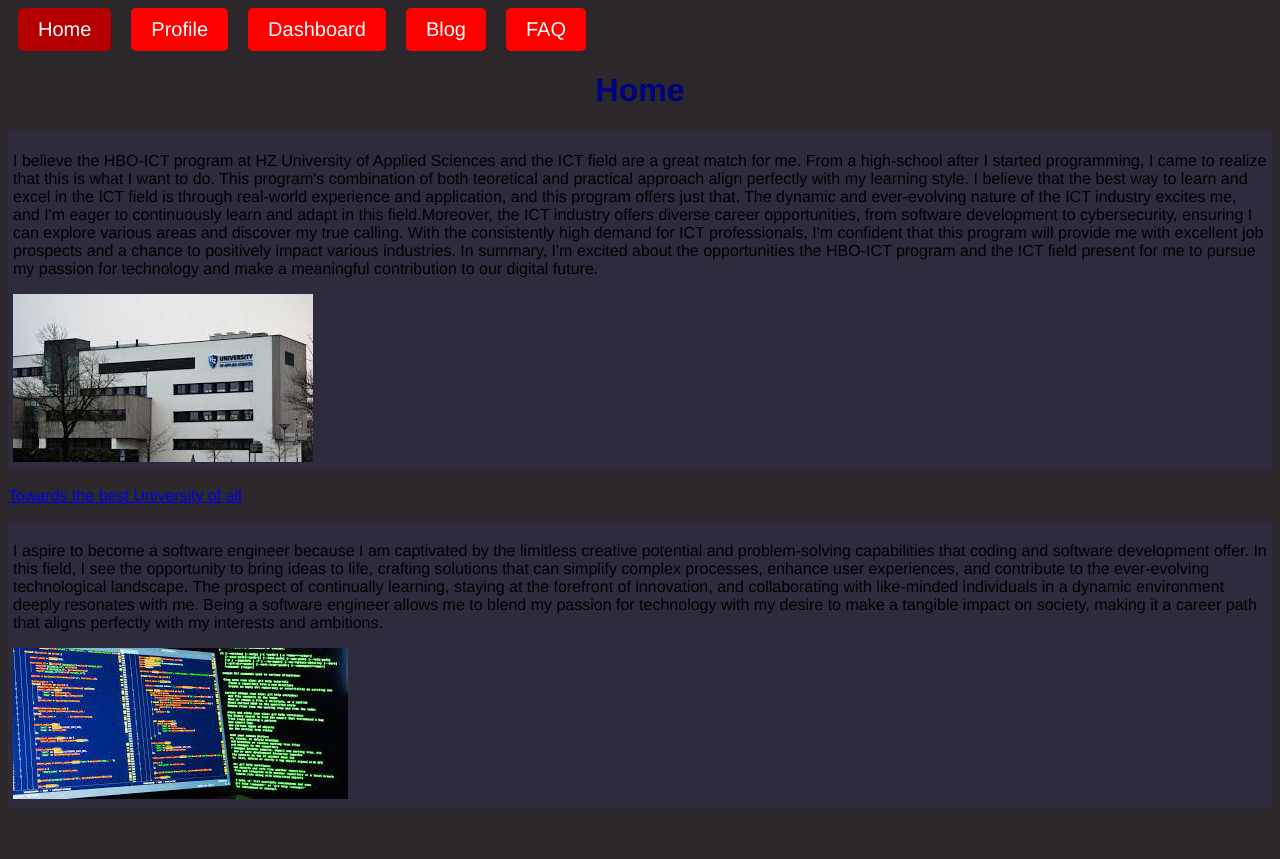
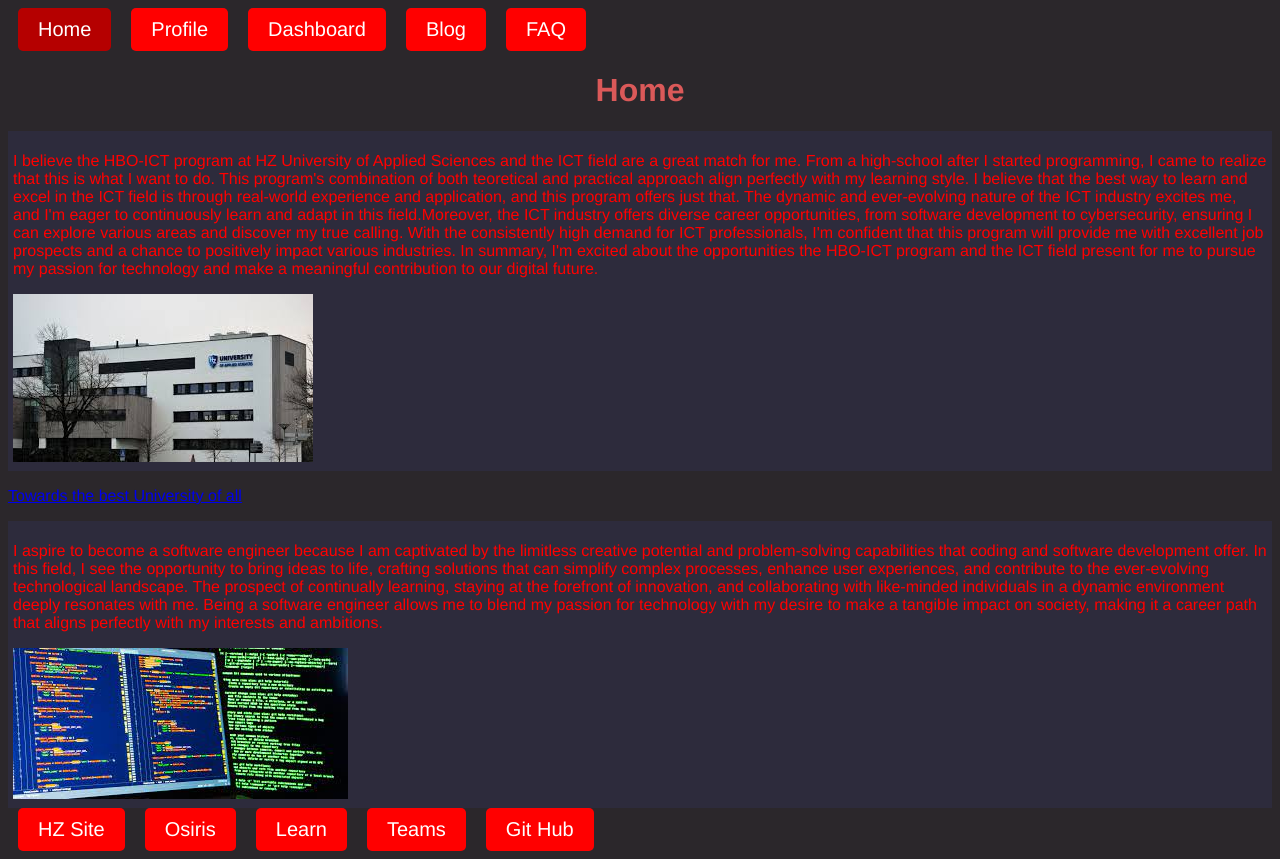
Before and after one commit to Gogu101/.github.io, a plain HTML site: page index.html in a window 1280 px wide. Before the commit the page ends 816 px from the top, so only its background shows below. Drawn offline with Linux system fonts and the light colour scheme.

Commit message:
Made changes to the webfile

```diff
--- a/index.html
+++ b/index.html
@@ -42,4 +42,12 @@
         <img src="se.jpg">
   </div>
 </body>
+<ul id aside>
+  <ul id="navbar">
+    <li><a href="https://hz.nl/ ">HZ Site</a></li>
+    <li><a href="https://hz.osiris-student.nl/">Osiris</a></li>
+    <li><a href="https://learn.hz.nl/">Learn</a></li>
+    <li><a href="https://teams.microsoft.com/l/team/19%3a827654897ab746089c081f24aff1c984%40thread.skype/conversations?groupId=337e8cca-f67d-4132-9fa9-b0c761bbeb94&tenantId=4c16deb3-342d-4fca-bcd5-b1429308034c">Teams</a></li>
+    <li><a href="https://github.com/HZ-HBO-ICT">Git Hub</a></li>
+</ul>
 </html>
--- a/style.css
+++ b/style.css
@@ -1,11 +1,12 @@
 h1
 {
-    color: navy;
+    color: rgb(219, 89, 89);
     text-align: center;
 
 }
 body{
     font-family: 'Franklin Gothic Medium', 'Arial Narrow', Arial, sans-serif;
+    color: #ff0000;
 }
 ul {
     list-style-type: none;
@@ -53,3 +54,34 @@
     background-color: #610000;
     color: white;
 }
+
+#navbar {font-size: 20px;}
+
+#navbar {
+  list-style-type: none;
+  margin: 0;
+  padding: 0;
+  display: flex;
+}
+
+
+#navbar li {
+  margin: 0 10px;
+  display: inline;
+}
+
+
+#aside li a {
+  display: inline-block;
+  padding: 10px 20px;
+  background-color: #ff0000;
+  color: #fff;
+  text-decoration: none;
+  border-radius: 5px;
+}
+#navbar li a.active {
+  background-color: #B50000; }
+ #navbar li a:hover:not(.active) {
+    background-color: #610000;
+    color: white;
+}
```
Also changed, not shown: blog.html (+8 -0 lines), dashboard.html (+8 -0 lines), faq.html (+10 -2 lines), profile.html (+8 -0 lines).
